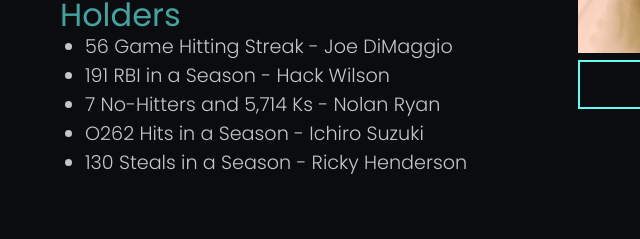
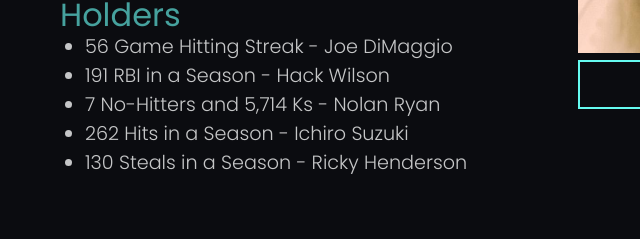
Before and after one commit to cbernhard21/new-podcast-website, a plain HTML site: page about.html in a window 1280 px wide. Shown: the part 1721-1960 px from the top of the page, 4-644 px from the left. Drawn offline with Linux system fonts and the light colour scheme.

Commit message:
fixed typo

```diff
--- a/about.html
+++ b/about.html
@@ -73,7 +73,7 @@
             <li>56 Game Hitting Streak - Joe DiMaggio</li>
             <li>191 RBI in a Season - Hack Wilson</li>
             <li>7 No-Hitters and 5,714 Ks - Nolan Ryan</li>
-            <li>O262 Hits in a Season - Ichiro Suzuki</li>
+            <li>262 Hits in a Season - Ichiro Suzuki</li>
             <li>130 Steals in a Season - Ricky Henderson</li>
           </ul>
         </article>
```
